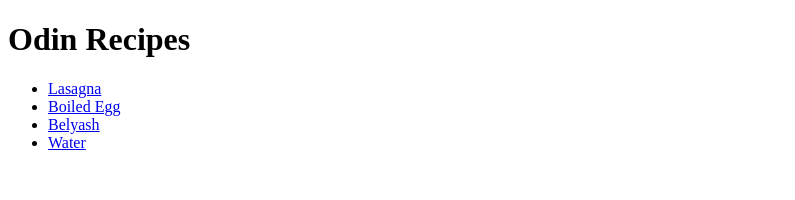
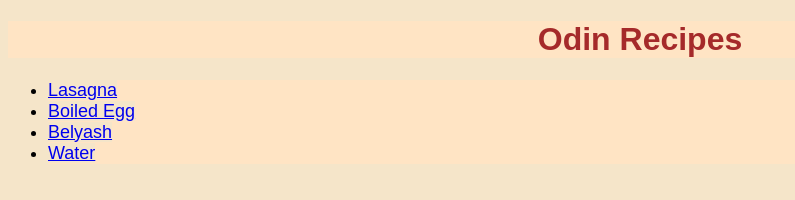
Before and after one commit to Ka0zhang/odin-recipes, a plain HTML site: page index.html in a window 1280 px wide. Shown: the whole page, without its empty margins (0-795 px from the left). Drawn offline with Linux system fonts and the light colour scheme.

Commit message:
Add CSS to recipes
Added CSS colors to the Odin Recipes index page

```diff
--- a/index.html
+++ b/index.html
@@ -3,10 +3,11 @@
 <head>
     <meta charset="UTF-8">
     <meta name="viewport" content="width=device-width, initial-scale=1.0">
+    <link rel="stylesheet" href="styles.css">
     <title>Odin Recipes</title>
 </head>
 <body>
-    <h1>Odin Recipes</h1>
+    <h1 id="title">Odin Recipes</h1>
     <ul>
         <li><a href="recipes/lasagna.html">Lasagna</a></li>
         <li><a href="recipes/boiledegg.html">Boiled Egg</a></li>
--- /dev/null
+++ b/styles.css
@@ -0,0 +1,3 @@
+*{background-color: #f5e5c9;}
+#title {text-align: center;color: brown; font-weight: 800; font-family: fantasy, monospace, serif; background-color: bisque;}
+li{background-color: bisque; font-size: 18px;font-family: sans-serif, serif; }
```
